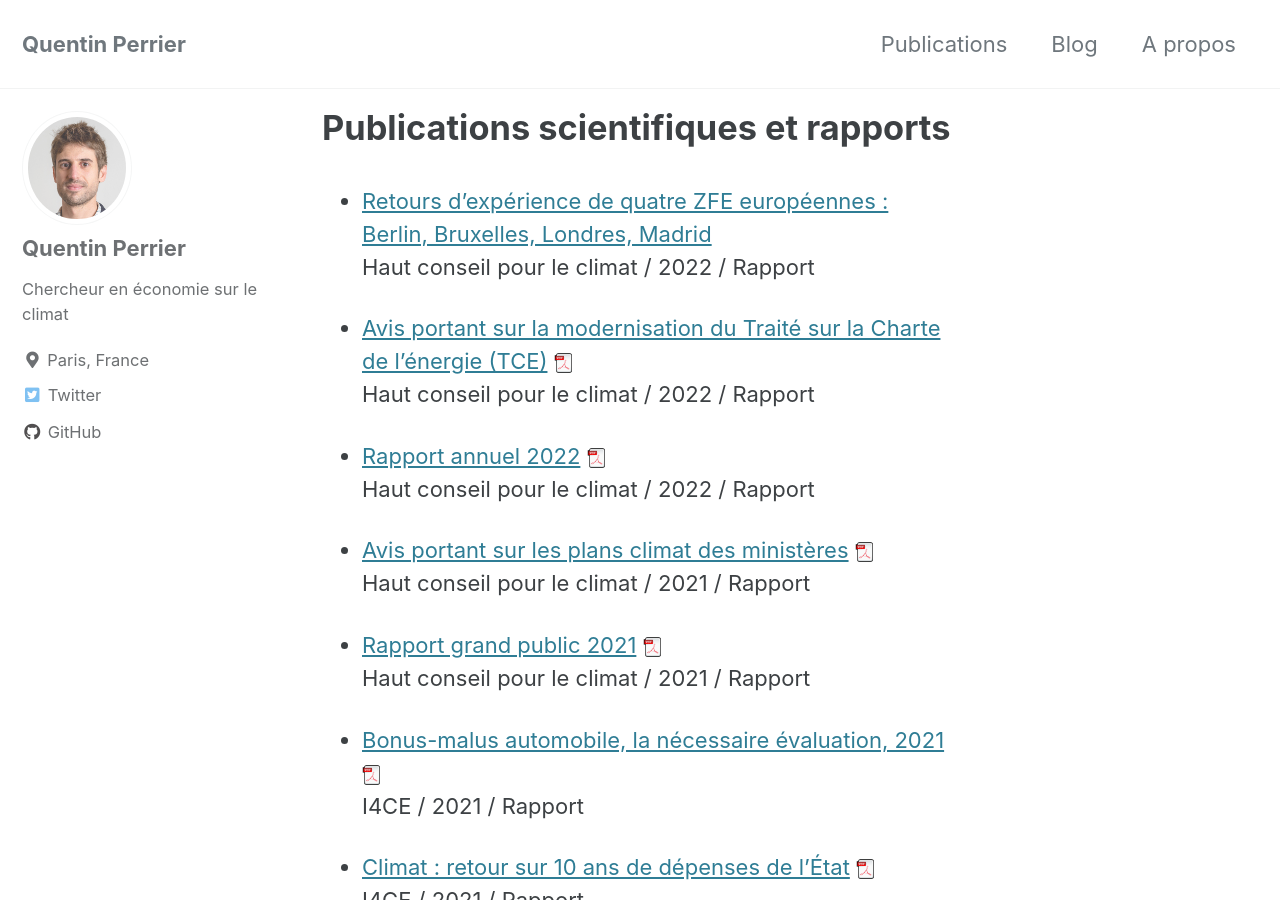
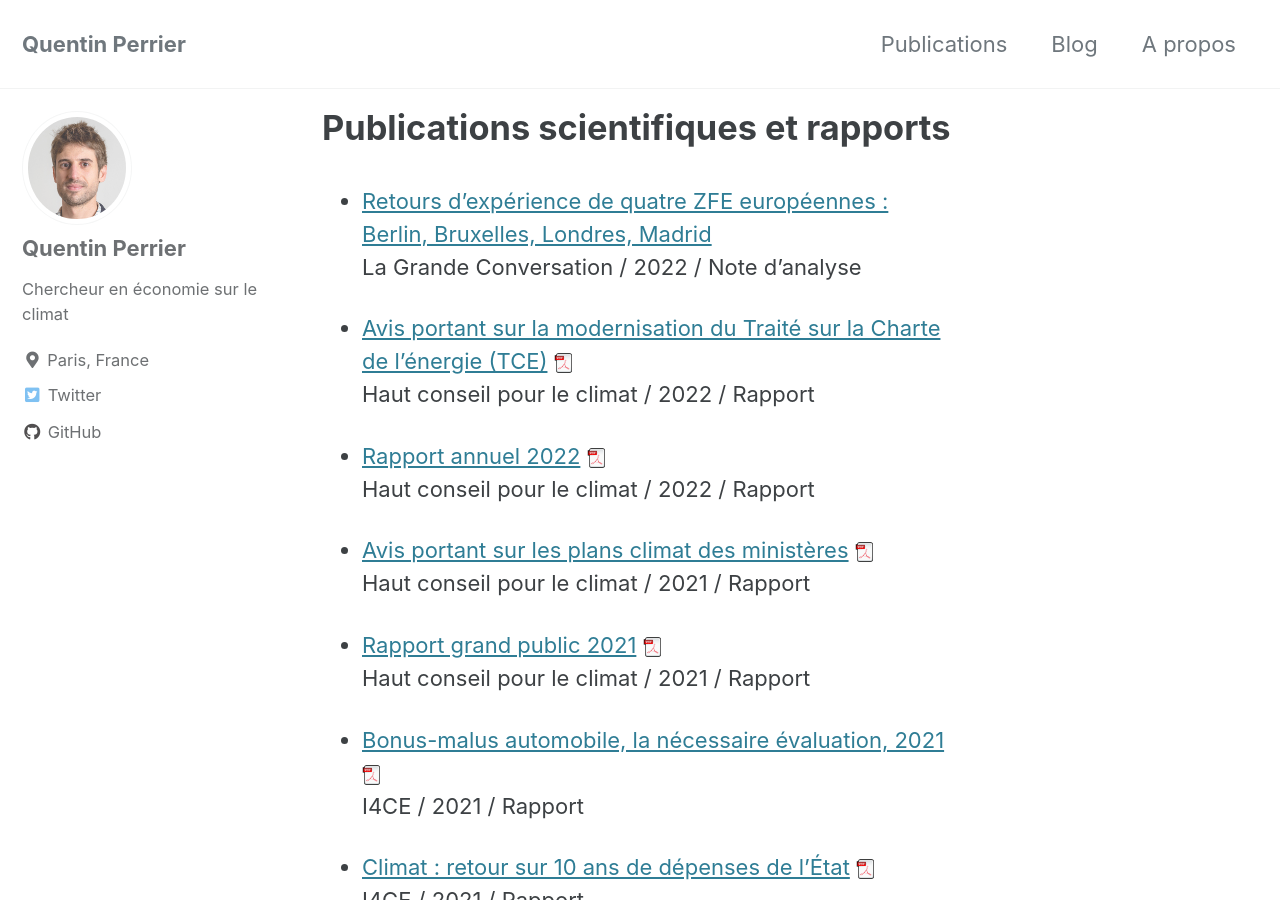
Before and after one commit to QuentinPerrier/QuentinPerrier.github.io, a Jekyll site: the page built from _pages/publications.md, in a window 1280 px wide and 900 px high. Built offline with Jekyll 4.4.1, drawn with Linux system fonts in a browser that asks for light colours; cached includes are drawn as plain includes.

Commit message:
zfe addendum

```diff
--- a/_pages/publications.md
+++ b/_pages/publications.md
@@ -5,7 +5,7 @@ permalink: /publications/
 
 - [Retours d’expérience de quatre ZFE européennes : Berlin, Bruxelles, Londres, Madrid](https://www.lagrandeconversation.com/debat/ecologie/zones-de-faible-emission-un-risque-dexclusion-sociale-dans-les-villes/#retours-dexperience-de-quatre-zfe-europeennes-berlin-bruxelles-londres-madrid)
  <br/>
- Haut conseil pour le climat  / 2022 / Rapport <br />
+ La Grande Conversation  / 2022 / Note d'analyse <br />
 
 - [Avis portant sur la modernisation du Traité sur la Charte de l'énergie (TCE)](https://www.hautconseilclimat.fr/publications/avis-sur-la-modernisation-du-traite-sur-la-charte-de-lenergie/)
  <a href="https://www.hautconseilclimat.fr/wp-content/uploads/2022/10/2022-10-19_Avis-TCE_HCC.pdf" download>
```
